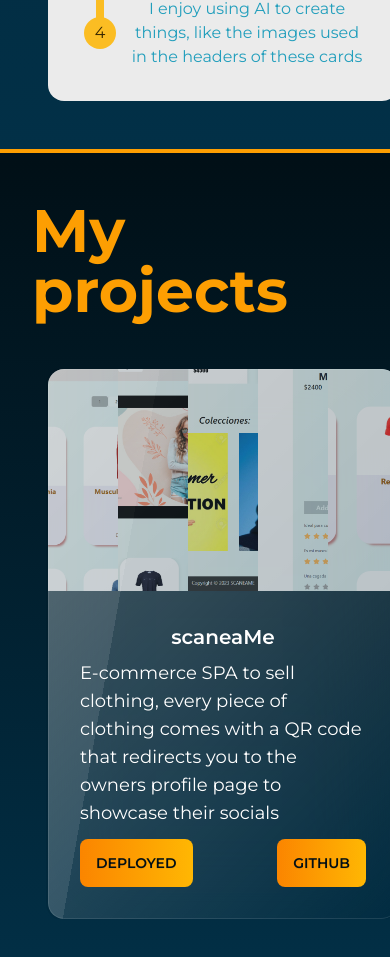
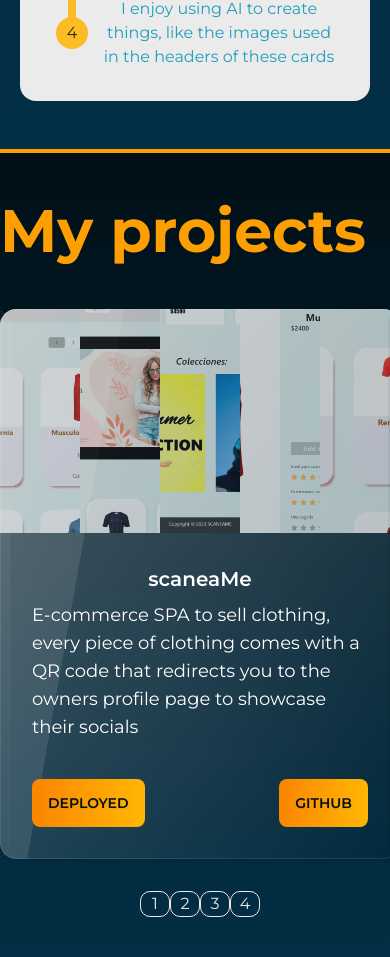
Before and after one commit to OctaNavarro/octa-portfolio, a React (Vite) app: page / in a window 390 px wide. Shown: the part 3419-4376 px from the top of the page. Built offline with nearby package versions, Linux system fonts and the light colour scheme.

Commit message:
Carrusel

```diff
--- a/package.json
+++ b/package.json
@@ -13,7 +13,9 @@
     "react": "^18.2.0",
     "react-dom": "^18.2.0",
     "react-icons": "^4.7.1",
-    "react-scroll": "^1.8.9"
+    "react-scroll": "^1.8.9",
+    "react-slick": "^0.29.0",
+    "slick-carousel": "^1.8.1"
   },
   "devDependencies": {
     "@types/react": "^18.0.26",
--- a/src/assets/Data.js
+++ b/src/assets/Data.js
@@ -102,7 +102,7 @@ export const projectsData = [
     ],
     deploy: 'https://scaneame.vercel.app',
     github: 'https://github.com/OctaNavarro/scaneaMe',
-    id: 1,
+    id: '#item1',
   },
 
   {
@@ -116,7 +116,7 @@ export const projectsData = [
     ],
     deploy: 'https://octa-pi.vercel.app',
     github: 'https://github.com/OctaNavarro/PI-Videojuegos',
-    id: 2,
+    id: '#item2',
   },
 
   {
@@ -131,7 +131,7 @@ export const projectsData = [
     ],
     deploy: 'https://octa-notitas.vercel.app',
     github: 'https://github.com/OctaNavarro/Notitas',
-    id: 3,
+    id: '#item3',
   },
 
   {
@@ -145,6 +145,6 @@ export const projectsData = [
     ],
     deploy: 'https://octa-portfolio.vercel.app',
     github: 'https://github.com/OctaNavarro/octa-portfolio',
-    id: 4,
+    id: '#item4',
   },
 ]
--- a/src/components/About.jsx
+++ b/src/components/About.jsx
@@ -20,7 +20,7 @@ export default function About() {
           some facts about me.
         </p>
       </div>
-      <div className='snap-center flex justify-around mt-16 flex-wrap'>
+      <div className='snap-center flex justify-center mt-16 flex-wrap'>
         {cardsParams.map(e => (
           <AboutCard
             img={e.img}
--- a/src/components/ProjectCard.jsx
+++ b/src/components/ProjectCard.jsx
@@ -9,10 +9,9 @@ export default function ProjectCard({
   github,
 }) {
   return (
-    <div className='md:ml-auto'>
-      <div className='w-[350px] mx-12 card md:w-1/3 md:min-w-[500px] h-[550px] glass'>
-        <figure  className='h-56'>
-          <Galery imgs={imgs}/>
+    <div className='w-[400px] mb-8 mx-auto card xl:w-1/3 xl:min-w-[500px] h-[550px] glass'>
+      <figure className='h-56'>
+        <Galery imgs={imgs} />
       </figure>
       <div className='card-body'>
         <h2 className='card-title justify-center'>{name}</h2>
@@ -37,6 +36,5 @@ export default function ProjectCard({
         </div>
       </div>
     </div>
-    </div>
   )
 }
--- a/src/components/Projects.jsx
+++ b/src/components/Projects.jsx
@@ -1,19 +1,75 @@
 import React from 'react'
 import ProjectCard from './ProjectCard'
 import { projectsData } from '../assets/Data'
+import 'slick-carousel/slick/slick.css'
+import 'slick-carousel/slick/slick-theme.css'
+import Slider from 'react-slick'
 
 export default function Projects() {
+  const settings = {
+    dots: true,
+    fade: false,
+    infinite: true,
+    speed: 500,
+    slidesToShow: 1,
+    slidesToScroll: 1,
+    responsive: [
+      {
+        breakpoint: 1279,
+        settings: {
+          slidesToShow: 2,
+          slidesToScroll: 2,
+          initialSlide: 2,
+        },
+      },
+      {
+        breakpoint: 920,
+        settings: {
+          slidesToShow: 1,
+          slidesToScroll: 1,
+        },
+      },
+    ],
+    appendDots: dots => (
+      <div
+        style={{
+
+
+
+        }}
+      >
+        <ul style={{ margin: "0px" }}> {dots} </ul>
+      </div>
+    ),
+    customPaging: i => (
+      <div
+        style={{
+
+          width: "30px",
+          color: '#EbEbEb',
+          border: "1px #EbEbEb solid",
+          borderRadius: "10px",
+
+        }}
+      >
+        {i + 1}
+      </div>
+    )
+
+  }
+
   return (
     <div
       name='projects'
-      className='snap-start w-auto h-auto min-h-screen bg-gradient-to-b from-dblue to-blue text-white'
+      className=' w-auto h-auto min-h-screen bg-gradient-to-b from-dblue to-blue text-white'
     >
-      <div className='bg-orange w-full h-1' />
+      <div className='snap-start bg-orange w-full h-1' />
 
-      <div className='ml-8 my-12 md:ml-72 text-6xl font-bold text-orange'>
+      <div className=' my-12 xl:ml-72 text-6xl font-bold text-orange'>
         <h2>My projects</h2>
       </div>
-      <div className='hidden md:grid md:grid-cols-2 gap-8 md:place-items-end  mt-24 md:ml-48  justify-center align-middle'>
+
+      <div className='hidden xl:grid xl:grid-cols-2 xl:gap-8 xl:place-items-end  mt-24 xl:ml-24  xl:justify-center xl:align-middle'>
         {projectsData.map(e => (
           <ProjectCard
             key={e.id}
@@ -25,21 +81,25 @@ export default function Projects() {
           />
         ))}
       </div>
-      <div className='md:hidden carousel h-[550px] w-[400px] rounded-box mx-auto snap-always'>
+
+      <div className='xl:hidden'>
+        <Slider {...settings}>
           {projectsData.map(e => (
-          <div className='carousel-item'>
+            <div key={e.id}>
               <ProjectCard
-              key={e.id}
                 imgs={e.imgs}
                 description={e.description}
                 name={e.name}
                 deploy={e.deploy}
                 github={e.github}
-
               />
             </div>
           ))}
+        </Slider>
       </div>
     </div>
   )
 }
+
+{
+}
--- a/src/main.jsx
+++ b/src/main.jsx
@@ -2,6 +2,7 @@ import React from 'react'
 import ReactDOM from 'react-dom/client'
 import App from './App'
 import './index.css'
+
 
 ReactDOM.createRoot(document.getElementById('root')).render(
   <React.StrictMode>
--- a/tailwind.config.cjs
+++ b/tailwind.config.cjs
@@ -18,5 +18,5 @@ module.exports = {
       white: '#FFFFFF',
     },
   },
-  plugins: [require("daisyui")],
+  plugins: [require("daisyui")]
 }
```
Also changed, not shown: src/index.css (line endings or trailing spaces), 1 other file (tests, documents, lock files or other folders). Lines whose indentation alone changed are shown as unchanged.
